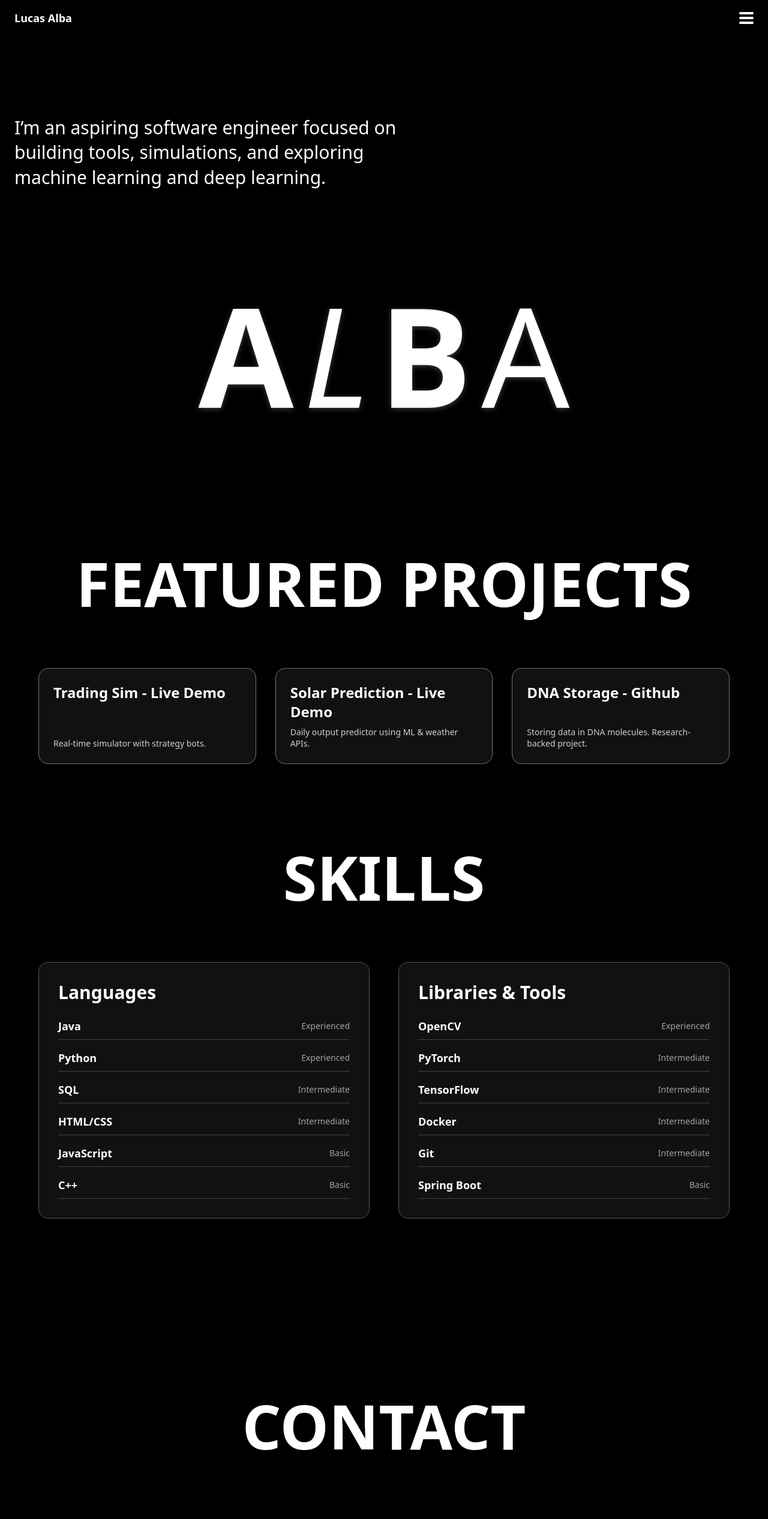
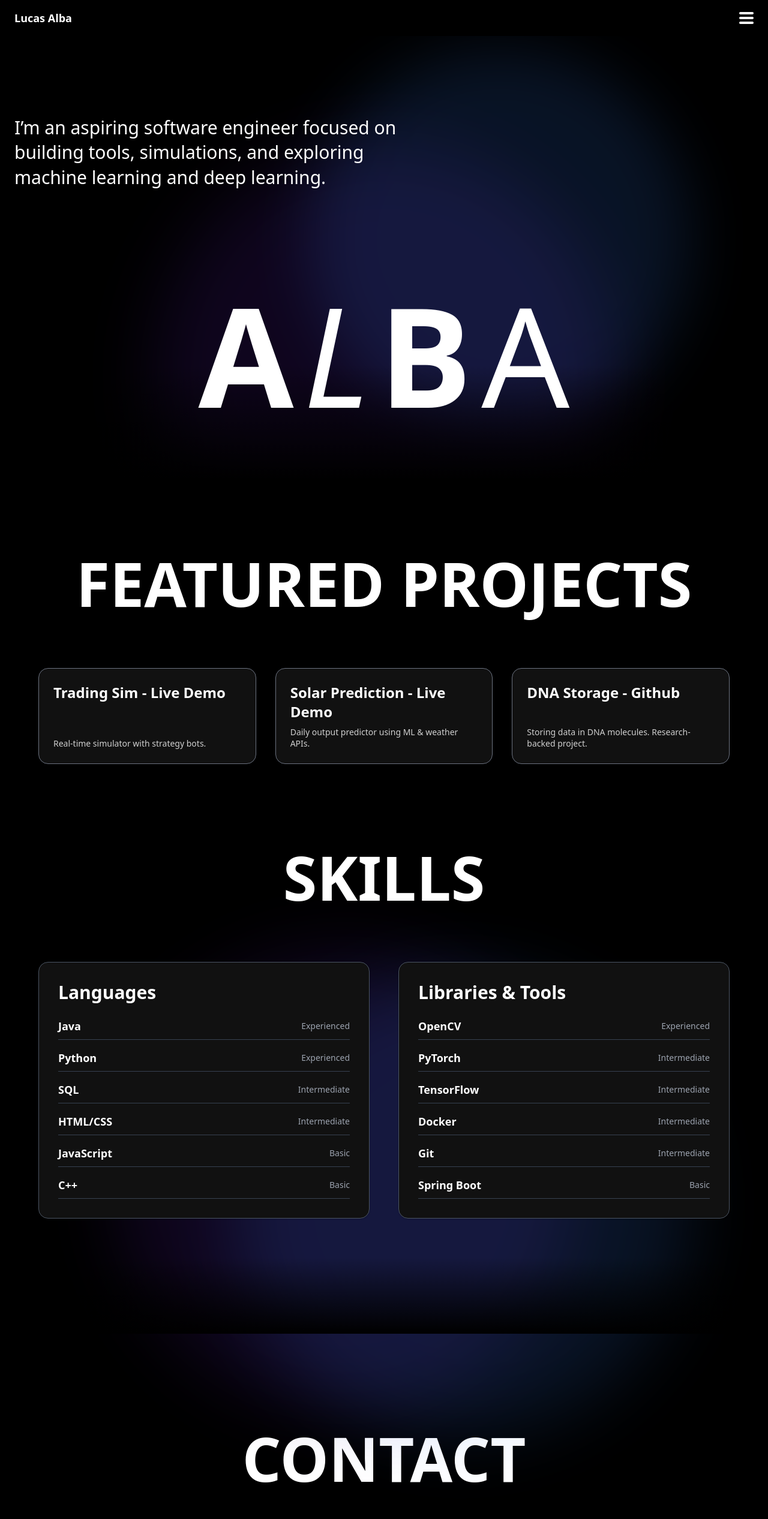
Before and after one commit to lucas-alba/my-portfolio, a React (Vite) app: page / in a window 1280 px wide. Shown: the top 2533 px of the page at 60% size. Built offline with nearby package versions, Linux system fonts and the light colour scheme.

Commit message:
COLOR CHANGES

```diff
--- a/src/pages/Hero.jsx
+++ b/src/pages/Hero.jsx
@@ -13,16 +13,28 @@ const Hero = () => {
   const containerRef = useRef(null);
 
   return (
-    <section className="relative min-h-screen overflow-hidden bg-black text-white px-6 pt-24 pb-12 flex flex-col justify-between">
-      {/* Main Content */}
+    <section
+      className="relative min-h-screen overflow-hidden bg-black text-white px-6 pt-24 pb-12 flex flex-col justify-between"
+      style={{ willChange: 'transform, opacity', transform: 'translateZ(0)' }}
+    >
+      {/* 🔵 Blurred Color Overlays */}
+      <div className="absolute top-[30%] left-[20%] w-[60vw] h-[60vw] bg-[#4c1d95] rounded-full opacity-20 blur-[60px] z-0" />
+      <div className="absolute bottom-[10%] right-[10%] w-[50vw] h-[50vw] bg-[#3b82f6] rounded-full opacity-15 blur-[50px] z-0" />
+
+      {/* 🔻 Bottom Gradient Fade to Black */}
+      <div className="absolute bottom-0 left-0 w-full h-48 bg-gradient-to-b from-transparent to-black z-0 pointer-events-none" />
+
+      {/* 🌟 Main Content */}
       <div className="relative z-10">
         {/* Intro Text */}
         <div className="max-w-2xl mt-24 text-left text-3xl leading-snug">
           <p>
-            I’m an aspiring software engineer focused on building tools, simulations, and exploring machine learning and deep learning.
+            I’m an aspiring software engineer focused on building tools, simulations,
+            and exploring machine learning and deep learning.
           </p>
         </div>
 
+        {/* Animated Logo Letters */}
         <div
           ref={containerRef}
           className="mt-40 flex justify-center items-end gap-4 text-white text-[18vw] leading-none"
@@ -30,24 +42,19 @@ const Hero = () => {
           {letters.map(({ char, className }, index) => {
             const x = useMotionValue(0);
             const y = useMotionValue(0);
-            const springX = useSpring(x, { stiffness: 200, damping: 15 });
-            const springY = useSpring(y, { stiffness: 200, damping: 15 });
+            const springX = useSpring(x, { stiffness: 180, damping: 12 });
+            const springY = useSpring(y, { stiffness: 180, damping: 12 });
 
             const handleMouseMove = (e) => {
               const bounds = e.currentTarget.getBoundingClientRect();
               const centerX = bounds.left + bounds.width / 2;
               const centerY = bounds.top + bounds.height / 2;
-
               const dx = centerX - e.clientX;
               const dy = centerY - e.clientY;
               const distance = Math.sqrt(dx * dx + dy * dy);
-
-              const force = Math.min(150, 5000 / (distance + 20));
-              const offsetX = (dx / distance) * force;
-              const offsetY = (dy / distance) * force;
-
-              x.set(offsetX);
-              y.set(offsetY);
+              const force = Math.min(150, 4000 / (distance + 40));
+              x.set((dx / distance) * force);
+              y.set((dy / distance) * force);
             };
 
             const resetPosition = () => {
@@ -63,7 +70,7 @@ const Hero = () => {
                 style={{
                   x: springX,
                   y: springY,
-                  filter: 'drop-shadow(0 2px 4px rgba(255,255,255,0.25))',
+                  //filter: 'drop-shadow(0 2px 6px rgba(255,255,255,0.3))',
                 }}
                 className={`transition-transform ${className}`}
               >
--- a/src/pages/Skills.jsx
+++ b/src/pages/Skills.jsx
@@ -29,10 +29,15 @@ const Skills = () => {
   return (
     <section
       id="skills"
-      className="min-h-screen bg-black text-white pt-4 pb-16 px-6 flex flex-col items-center"
+      className="relative min-h-screen bg-black text-white pt-4 pb-48 px-6 flex flex-col items-center overflow-visible"
     >
+      {/* 💜 Background Glow */}
+      <div className="absolute top-[25%] left-[15%] w-[60vw] h-[60vw] bg-[#4c1d95] rounded-full opacity-20 blur-[60px] z-0" />
+      <div className="absolute bottom-[-20%] right-[10%] w-[60vw] h-[60vw] bg-[#3b82f6] rounded-full opacity-15 blur-[60px] z-0" />
+      <div className="absolute bottom-0 left-0 w-full h-32 bg-gradient-to-b from-transparent to-black z-10 pointer-events-none" />
+
       <motion.h2
-        className="text-[8vw] font-bold mb-16 text-center"
+        className="relative z-20 text-[8vw] font-bold mb-16 text-center"
         initial={{ opacity: 0, y: 60 }}
         whileInView={{ opacity: 1, y: 0 }}
         transition={{ duration: 0.6 }}
@@ -40,7 +45,7 @@ const Skills = () => {
         SKILLS
       </motion.h2>
 
-      <div className="grid grid-cols-1 md:grid-cols-2 gap-12 w-full max-w-6xl">
+      <div className="relative z-20 grid grid-cols-1 md:grid-cols-2 gap-12 w-full max-w-6xl">
         {skills.map((category, index) => (
           <div
             key={index}
```
